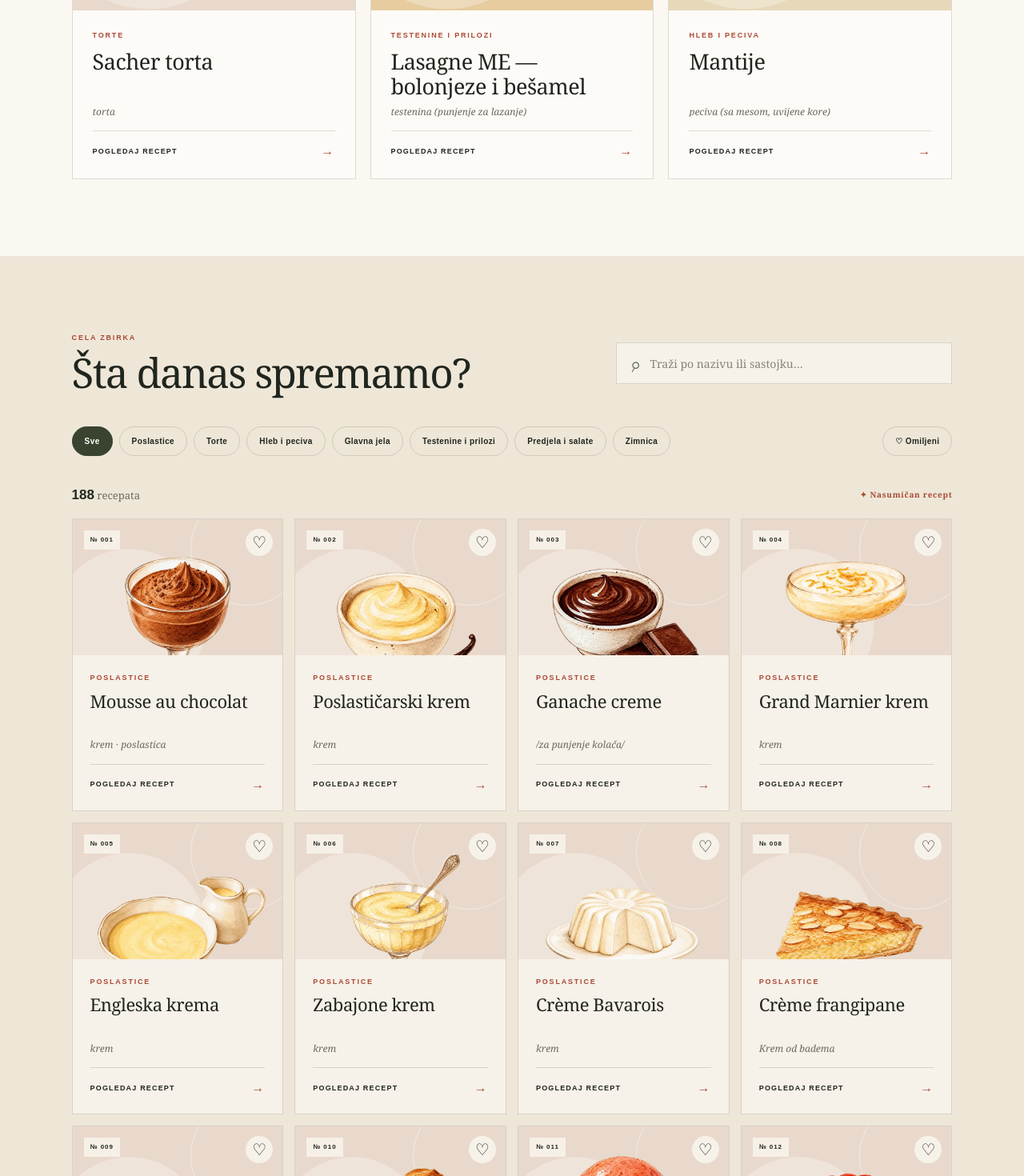
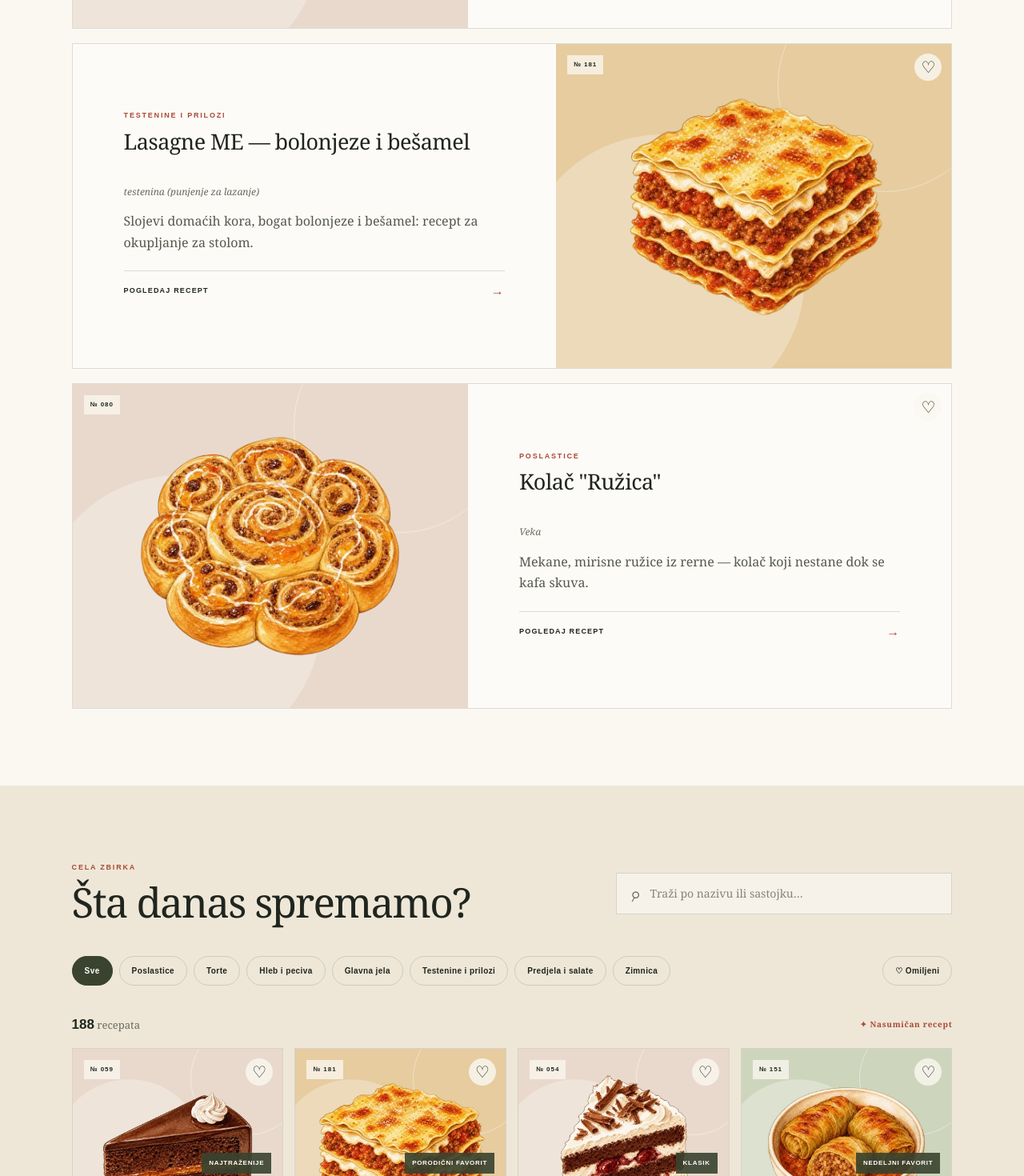
Before and after one commit to jovanjox/majin-kuvar-188, a Next.js app: page / in a window 1280 px wide. Shown: the part 1440-2910 px from the top of the page at 80% size. Built offline with nearby package versions, Linux system fonts and the light colour scheme.

Commit message:
Curate featured recipes and mobile imagery

```diff
--- a/app/globals.css
+++ b/app/globals.css
@@ -152,17 +152,22 @@ img { display: block; max-width: 100%; }
 .eyebrow { margin: 0 0 9px; color: var(--rust); font-size: 9px; font-weight: 800; letter-spacing: .2em; text-transform: uppercase; }
 .section-intro h2, .collection-heading h2, .story-copy h2 { margin: 0; font-family: var(--serif); font-size: clamp(38px, 4vw, 58px); font-weight: 400; letter-spacing: -.035em; line-height: 1.05; }
 
-.featured-grid { display: grid; grid-template-columns: repeat(3, 1fr); gap: 18px; }
+.featured-grid { display: grid; gap: 18px; }
 .recipe-card { position: relative; min-width: 0; overflow: hidden; border: 1px solid var(--line); background: rgba(255,255,255,.42); transition: transform .25s ease, box-shadow .25s ease, background .25s ease; }
 .recipe-card:hover { transform: translateY(-4px); background: rgba(255,255,255,.76); box-shadow: 0 20px 50px rgba(64,55,36,.08); }
 .card-main { width: 100%; padding: 0; border: 0; background: none; text-align: left; cursor: pointer; }
 .card-art { position: relative; height: 170px; display: grid; place-items: center; overflow: hidden; background: #e8e3d5; }
 .featured-card .card-art { height: clamp(260px, 30vw, 420px); }
+.featured-card .card-main { display: grid; grid-template-columns: minmax(280px, .9fr) 1.1fr; align-items: stretch; }
+.featured-card .card-art { height: 100%; min-height: 320px; }
 .card-art::before, .card-art::after { position: absolute; border-radius: 50%; content: ""; }
 .card-art::before { width: 72%; aspect-ratio: 1; background: rgba(255,255,255,.28); transform: translate(-32%, 25%); }
 .card-art::after { right: -10%; top: -20%; width: 54%; aspect-ratio: 1; border: 1px solid rgba(255,255,255,.4); }
 .card-art img { position: relative; z-index: 1; width: 82%; height: 88%; object-fit: contain; transition: transform .35s ease; }
 .recipe-card:hover .card-art img { transform: scale(1.035) rotate(-1deg); }
+.featured-card:nth-child(even) .card-main { grid-template-columns: 1.1fr minmax(280px, .9fr); }
+.featured-card:nth-child(even) .card-art { order: 2; }
+.featured-card:nth-child(even) .card-copy { order: 1; }
 .collection-section .card-art { padding: 14px; box-sizing: border-box; }
 .collection-section .card-art img { width: 100%; height: 100%; object-fit: contain; }
 .collection-section .recipe-card:hover .card-art img { transform: none; }
@@ -177,12 +182,14 @@ img { display: block; max-width: 100%; }
 .card-monogram small { margin-top: 8px; font-size: 9px; letter-spacing: .25em; }
 .recipe-number { position: absolute; z-index: 2; top: 14px; left: 14px; padding: 6px 8px; background: rgba(250,247,239,.78); font-size: 8px; font-weight: 700; letter-spacing: .12em; backdrop-filter: blur(4px); }
 .card-copy { min-height: 168px; padding: 22px 22px 20px; }
-.featured-card .card-copy { min-height: 176px; padding: 25px 25px 22px; }
+.featured-card .card-copy { min-height: 320px; display: flex; flex-direction: column; justify-content: center; padding: 36px clamp(26px, 5vw, 70px); }
 .card-copy h3 { min-height: 2.3em; margin: 0; font-family: var(--serif); font-size: 22px; font-weight: 400; letter-spacing: -.02em; line-height: 1.15; }
 .featured-card .card-copy h3 { font-size: 27px; }
 .card-note { height: 1.3em; margin: 8px 0 17px; overflow: hidden; color: var(--muted); font-family: var(--serif); font-size: 12px; font-style: italic; white-space: nowrap; text-overflow: ellipsis; }
+.featured-story { max-width: 560px; margin: 0 0 22px; color: #55594e; font-family: var(--serif); font-size: 16px; line-height: 1.65; }
 .read-link { display: flex; justify-content: space-between; align-items: center; padding-top: 13px; border-top: 1px solid var(--line); font-size: 9px; font-weight: 800; letter-spacing: .13em; text-transform: uppercase; }
 .read-link b { color: var(--rust); font-size: 16px; font-weight: 400; }
+.merch-badge { position: absolute; z-index: 3; right: 14px; bottom: 14px; padding: 7px 9px; background: rgba(57,67,47,.9); color: #fff; font-size: 8px; font-weight: 800; letter-spacing: .09em; text-transform: uppercase; }
 .favorite-button { position: absolute; z-index: 4; top: 12px; right: 12px; display: grid; width: 34px; height: 34px; place-items: center; border: 0; border-radius: 50%; background: rgba(250,247,239,.84); font-size: 20px; cursor: pointer; backdrop-filter: blur(6px); transition: transform .2s ease; }
 .favorite-button:hover { transform: scale(1.1); }
 .is-favorite { color: var(--rust) !important; }
@@ -294,7 +301,10 @@ footer > a:last-child { font-size: 9px; font-weight: 700; letter-spacing: .1em;
   .section-intro, .collection-heading { align-items: start; flex-direction: column; }
   .featured-grid { grid-template-columns: 1fr; }
   .featured-card { display: grid; grid-template-columns: .85fr 1.15fr; }
+  .featured-card .card-main { grid-template-columns: minmax(230px, .85fr) 1.15fr; }
   .featured-card .card-art { height: 100%; min-height: 270px; }
+  .featured-card .card-copy { min-height: 270px; padding: 28px 30px; }
+  .featured-story { font-size: 14px; }
   .recipe-grid { grid-template-columns: repeat(2, minmax(0, 1fr)); }
   .mobile-favorite-filter { margin-left: 0; }
   .story-section { grid-template-columns: 1fr; padding-top: 74px; padding-bottom: 74px; }
@@ -324,7 +334,13 @@ footer > a:last-child { font-size: 9px; font-weight: 700; letter-spacing: .1em;
   .hero-caption { right: 18px; width: 190px; }
   .section-intro h2, .collection-heading h2 { font-size: 40px; }
   .featured-card { display: block; }
-  .featured-card .card-art { height: 290px; }
+  .featured-card .card-main { display: block; }
+  .featured-card .card-art,
+  .featured-card:nth-child(even) .card-art { height: 300px; min-height: 0; order: initial; }
+  .featured-card .card-copy,
+  .featured-card:nth-child(even) .card-copy { min-height: 0; padding: 25px 23px 24px; order: initial; }
+  .card-art { height: 230px; padding: 16px; }
+  .card-art img { width: 100%; height: 100%; object-fit: contain; transform: none !important; }
   .recipe-grid { grid-template-columns: 1fr; }
   .card-art { height: 210px; }
   .collection-heading { gap: 26px; }
--- a/app/page.tsx
+++ b/app/page.tsx
@@ -33,18 +33,45 @@ const normalize = (value: string) =>
     .replace(/[\u0300-\u036f]/g, "")
     .replace(/đ/g, "dj");
 
+const featuredStories: Record<string, string> = {
+  "054": "Čokoladni slojevi, višnja i šlag — torta koja je obeležila porodična slavlja.",
+  "181": "Slojevi domaćih kora, bogat bolonjeze i bešamel: recept za okupljanje za stolom.",
+  "080": "Mekane, mirisne ružice iz rerne — kolač koji nestane dok se kafa skuva.",
+};
+
+const merchandisingIds = [
+  "059", "181", "054", "151", "095", "178", "173", "018",
+  "053", "043", "184", "080", "153", "067", "050", "123",
+  "175", "162", "135", "079", "145", "094", "169", "187",
+  "001", "057", "069", "026", "025", "047", "188",
+];
+
+const merchandisingRank = new Map(merchandisingIds.map((id, index) => [id, index]));
+const merchandisingBadges: Record<string, string> = {
+  "059": "Najtraženije",
+  "181": "Porodični favorit",
+  "054": "Klasik",
+  "151": "Nedeljni favorit",
+  "095": "Za deljenje",
+  "018": "Omiljeni desert",
+};
+
 function RecipeCard({
   recipe,
   favorite,
   onOpen,
   onFavorite,
   featured = false,
+  featuredText,
+  merchandisingBadge,
 }: {
   recipe: Recipe;
   favorite: boolean;
   onOpen: () => void;
   onFavorite: () => void;
   featured?: boolean;
+  featuredText?: string;
+  merchandisingBadge?: string;
 }) {
   return (
     <article className={`recipe-card ${featured ? "featured-card" : ""}`}>
@@ -59,6 +86,7 @@ function RecipeCard({
             </div>
           )}
           <span className="recipe-number">№ {recipe.id}</span>
+          {merchandisingBadge && <span className="merch-badge">{merchandisingBadge}</span>}
         </div>
         <div className="card-copy">
           <p className="eyebrow">{recipe.broadCategory}</p>
@@ -66,6 +94,7 @@ function RecipeCard({
           <p className="card-note">
             {recipe.subtitle || recipe.category.replaceAll("/", " · ")}
           </p>
+          {featuredText && <p className="featured-story">{featuredText}</p>}
           <span className="read-link">Pogledaj recept <b aria-hidden="true">→</b></span>
         </div>
       </button>
@@ -212,12 +241,22 @@ export default function Home() {
 
   const filtered = useMemo(() => {
     const query = normalize(search.trim());
-    return recipes.filter((recipe) => {
+    const matching = recipes.filter((recipe) => {
       const categoryMatch = category === "Sve" || recipe.broadCategory === category;
       const favoriteMatch = !onlyFavorites || favorites.includes(recipe.id);
       const searchMatch = !query || normalize(recipe.searchText).includes(query);
       return categoryMatch && favoriteMatch && searchMatch;
     });
+
+    if (category === "Sve" && !query && !onlyFavorites) {
+      return matching.sort((a, b) => {
+        const rankA = merchandisingRank.get(a.id) ?? Number.MAX_SAFE_INTEGER;
+        const rankB = merchandisingRank.get(b.id) ?? Number.MAX_SAFE_INTEGER;
+        return rankA - rankB || a.id.localeCompare(b.id);
+      });
+    }
+
+    return matching;
   }, [recipes, search, category, onlyFavorites, favorites]);
 
   useEffect(() => setVisibleCount(24), [search, category, onlyFavorites]);
@@ -245,10 +284,11 @@ export default function Home() {
     openRecipe(pool[Math.floor(Math.random() * pool.length)]);
   };
 
-  const featuredIds = ["059", "181", "178"];
+  const featuredIds = ["054", "181", "080"];
   const featured = featuredIds
     .map((id) => recipes.find((recipe) => recipe.id === id))
     .filter((recipe): recipe is Recipe => Boolean(recipe));
+  const isMerchandising = category === "Sve" && !search.trim() && !onlyFavorites;
 
   return (
     <main>
@@ -302,7 +342,7 @@ export default function Home() {
         </div>
         <div className="featured-grid">
           {featured.slice(0, 3).map((recipe) => (
-            <RecipeCard key={recipe.id} recipe={recipe} featured favorite={favorites.includes(recipe.id)} onOpen={() => openRecipe(recipe)} onFavorite={() => toggleFavorite(recipe.id)} />
+            <RecipeCard key={recipe.id} recipe={recipe} featured featuredText={featuredStories[recipe.id]} favorite={favorites.includes(recipe.id)} onOpen={() => openRecipe(recipe)} onFavorite={() => toggleFavorite(recipe.id)} />
           ))}
         </div>
       </section>
@@ -344,7 +384,7 @@ export default function Home() {
           <>
             <div className="recipe-grid">
               {filtered.slice(0, visibleCount).map((recipe) => (
-                <RecipeCard key={recipe.id} recipe={recipe} favorite={favorites.includes(recipe.id)} onOpen={() => openRecipe(recipe)} onFavorite={() => toggleFavorite(recipe.id)} />
+                <RecipeCard key={recipe.id} recipe={recipe} merchandisingBadge={isMerchandising ? merchandisingBadges[recipe.id] : undefined} favorite={favorites.includes(recipe.id)} onOpen={() => openRecipe(recipe)} onFavorite={() => toggleFavorite(recipe.id)} />
               ))}
             </div>
             {visibleCount < filtered.length && (
```
